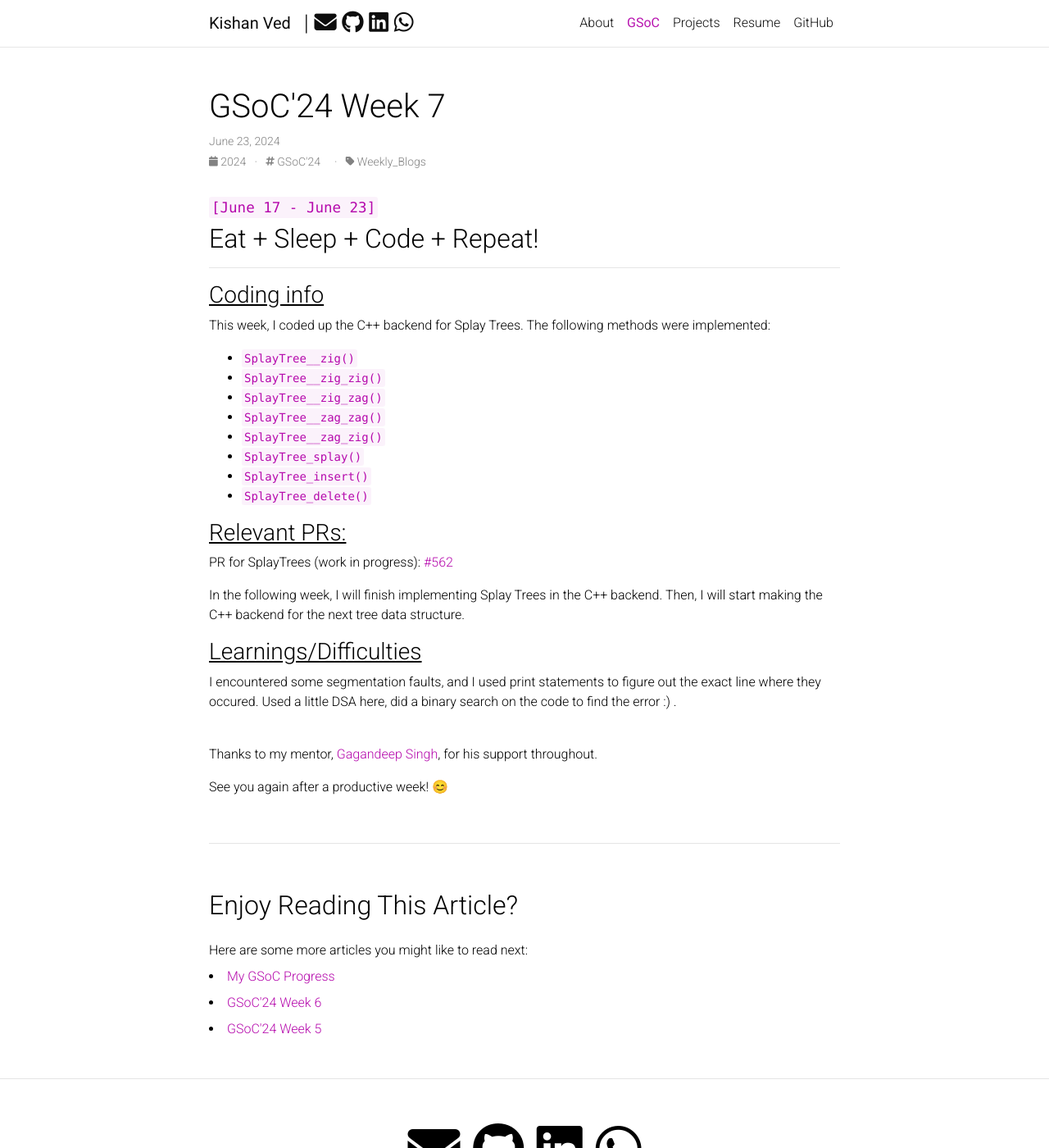
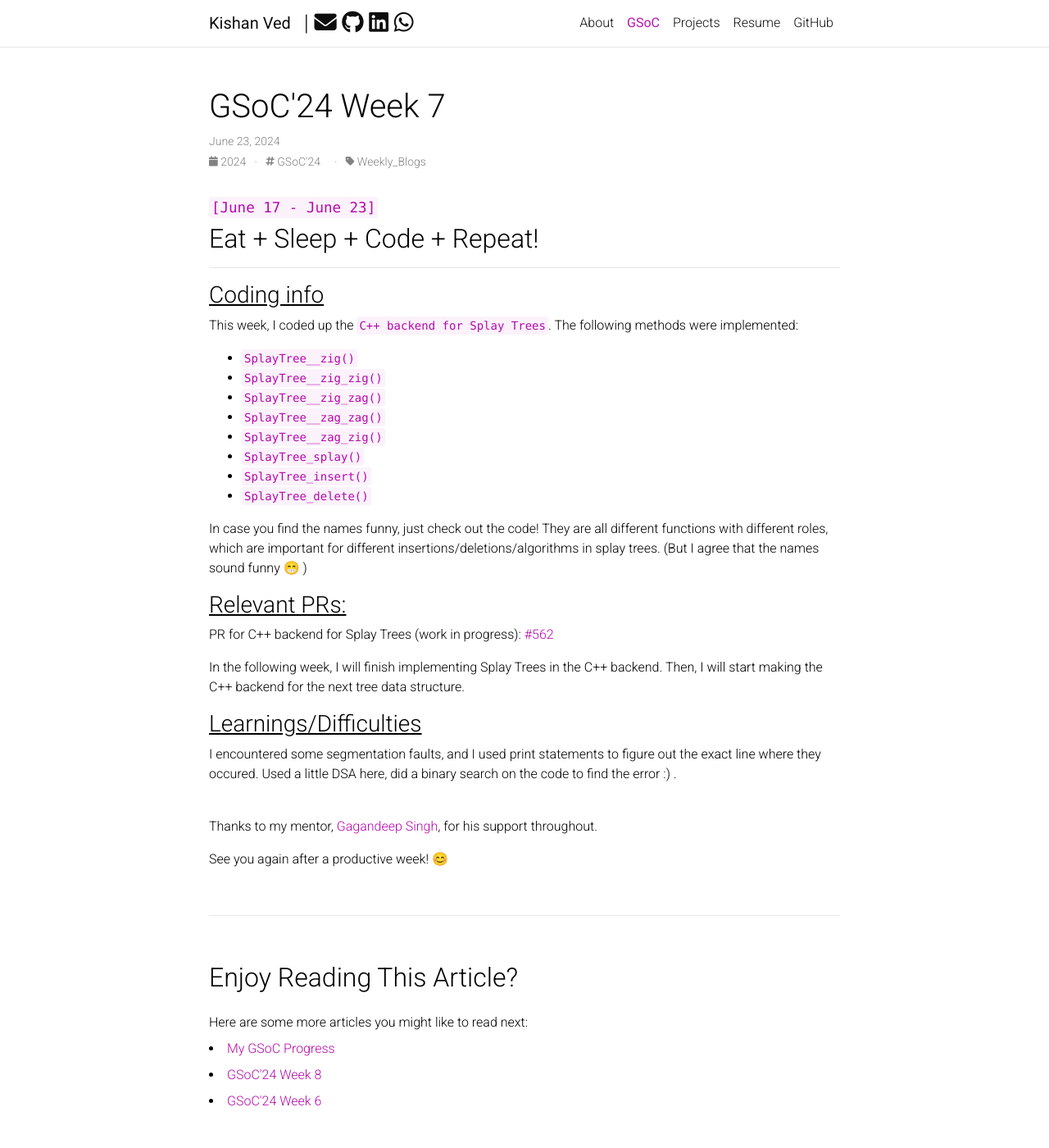
Before and after one commit to Kishan-Ved/portfolio, a Jekyll site: the page built from _posts/2024-06-23-week7.md, in a window 1280 px wide and 1400 px high. Shown: the whole window at 82% size. Built offline with Jekyll 4.4.1, drawn with Linux system fonts in a browser that asks for light colours; full-size pictures stand in for the smaller copies a plugin makes; comment, search, counter and statistics services are not loaded; a style sheet for code colours, icons or effects is not loaded.

Commit message:
GSoC Blog week 8

```diff
--- a/_posts/2024-06-23-week7.md
+++ b/_posts/2024-06-23-week7.md
@@ -15,7 +15,7 @@
 ---
 ### <ins>Coding info</ins>
 
-This week, I coded up the C++ backend for Splay Trees. The following methods were implemented:
+This week, I coded up the `C++ backend for Splay Trees`. The following methods were implemented:
 - `SplayTree__zig()`
 - `SplayTree__zig_zig()`
 - `SplayTree__zig_zag()`
@@ -25,9 +25,11 @@
 - `SplayTree_insert()`
 - `SplayTree_delete()`
 
+In case you find the names funny, just check out the code! They are all different functions with different roles, which are important for different insertions/deletions/algorithms in splay trees. (But I agree that the names sound funny 😁 )
+
 ### <ins>Relevant PRs:</ins>
 
-PR for SplayTrees (work in progress): [#562](https://github.com/codezonediitj/pydatastructs/pull/562)
+PR for C++ backend for Splay Trees (work in progress): [#562](https://github.com/codezonediitj/pydatastructs/pull/562)
 
 In the following week, I will finish implementing Splay Trees in the C++ backend. Then, I will start making the C++ backend for the next tree data structure.
 
```
Also changed, not shown: _posts/2024-06-02-week4.md (+1 -0 lines), _posts/2024-06-30-week8.md (added, +54 -0 lines).
